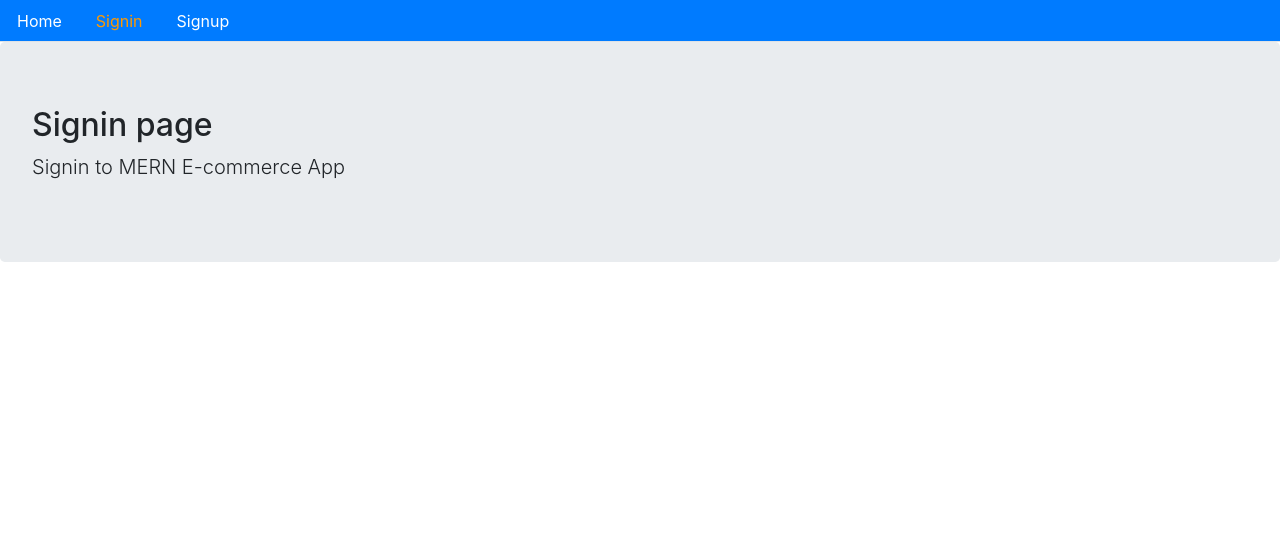
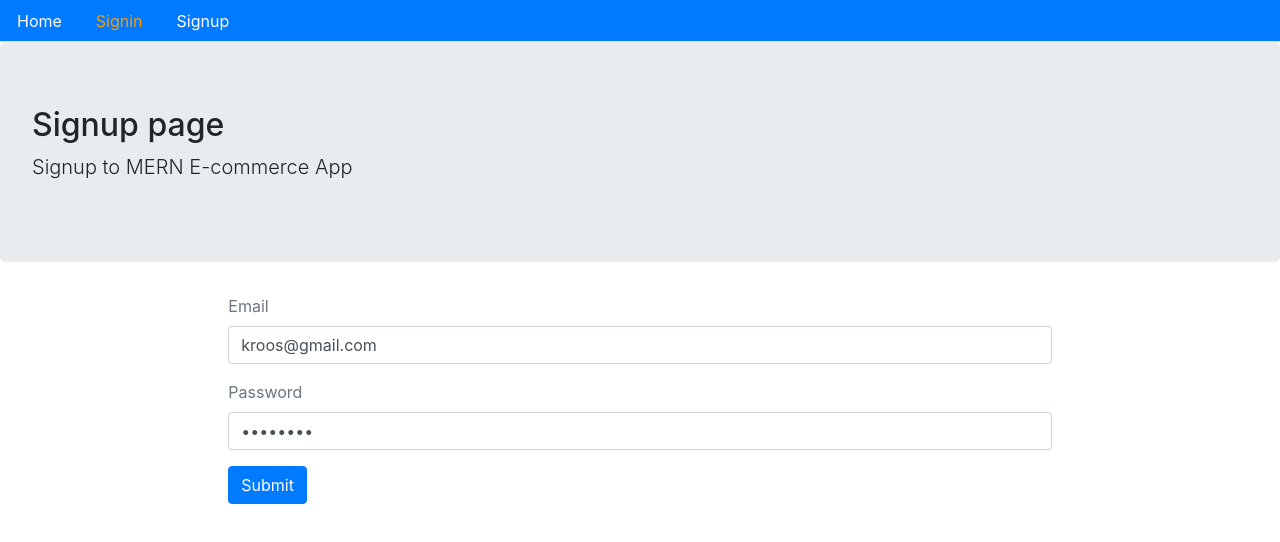
Before and after one commit to Sherifrancis/mern-ecommerce, a React (Create React App) app in the folder frontend/: page /signin in a window 1280 px wide. Shown: the top 542 px of the page. Built offline with nearby package versions, Linux system fonts and the light colour scheme; no server answers.

Commit message:
user signin and signup frontend done

```diff
--- a/frontend/src/auth/index.js
+++ b/frontend/src/auth/index.js
@@ -17,3 +17,53 @@
       console.log(err);
     });
 };
+
+export const signin = (user) => {
+  // console.log(name, email, password);
+  return fetch(`${API}/signin`, {
+    method: 'POST',
+    headers: {
+      Accept: 'application/json',
+      'Content-Type': 'application/json',
+    },
+    body: JSON.stringify(user),
+  })
+    .then((response) => {
+      return response.json();
+    })
+    .catch((err) => {
+      console.log(err);
+    });
+};
+
+export const authenticate = (data, next) => {
+  if (typeof window !== 'undefined') {
+    localStorage.setItem('jwt', JSON.stringify(data));
+    next();
+  }
+};
+
+export const signout = (next) => {
+  if (typeof window !== 'undefined') {
+    localStorage.removeItem('jwt');
+    next();
+    return fetch(`${API}/signout`, {
+      method: 'GET',
+    })
+      .then((response) => {
+        console.log('signout', response);
+      })
+      .catch((err) => console.log(err));
+  }
+};
+
+export const isAuthenticated = () => {
+  if (typeof window === 'undefined') {
+    return false;
+  }
+  if (localStorage.getItem('jwt')) {
+    return JSON.parse(localStorage.getItem('jwt'));
+  } else {
+    return false;
+  }
+};
--- a/frontend/src/core/Menu.js
+++ b/frontend/src/core/Menu.js
@@ -1,5 +1,6 @@
-import React from 'react';
+import React, { Fragment } from 'react';
 import { Link, withRouter } from 'react-router-dom';
+import { signout, isAuthenticated } from '../auth';
 
 const isActive = (history, path) => {
   if (history.location.pathname === path) {
@@ -17,6 +18,8 @@
           Home
         </Link>
       </li>
+      {!isAuthenticated() && (
+        <Fragment>
           <li className='nav-item'>
             <Link
               className='nav-link'
@@ -35,6 +38,24 @@
               Signup
             </Link>
           </li>
+        </Fragment>
+      )}
+
+      {isAuthenticated() && (
+        <li className='nav-item'>
+          <span
+            className='nav-link'
+            style={{ cursor: 'pointer', color: '#ffffff' }}
+            onClick={() =>
+              signout(() => {
+                history.push('/');
+              })
+            }
+          >
+            Signout
+          </span>
+        </li>
+      )}
     </ul>
   </div>
 );
--- a/frontend/src/user/Signin.js
+++ b/frontend/src/user/Signin.js
@@ -1,8 +1,101 @@
-import React from 'react';
+import React, { useState } from 'react';
+import { Redirect } from 'react-router-dom';
 import Layout from '../core/Layout';
+import { signin, authenticate } from '../auth';
 
-const Signin = () => (
-  <Layout title='Signin page' description='Signin to MERN E-commerce App'></Layout>
-);
+const Signin = () => {
+  const [values, setValues] = useState({
+    email: 'kroos@gmail.com',
+    password: '12345678',
+    error: '',
+    loading: false,
+    redirectToReferrer: false,
+  });
+
+  const { email, password, loading, error, redirectToReferrer } = values;
+
+  const handleChange = (name) => (event) => {
+    setValues({ ...values, error: false, [name]: event.target.value });
+  };
+
+  const clickSubmit = (event) => {
+    event.preventDefault(); // so that browser does not reload
+    setValues({ ...values, error: false, loading: true });
+    signin({ email, password }).then((data) => {
+      if (data.error) {
+        setValues({ ...values, error: data.error, loading: false });
+      } else {
+        authenticate(data, () => {
+          setValues({
+            ...values,
+            redirectToReferrer: true,
+          });
+        });
+      }
+    });
+  };
+
+  const signInForm = () => (
+    <form>
+      <div className='form-group'>
+        <label className='text-muted'>Email</label>
+        <input
+          onChange={handleChange('email')}
+          type='email'
+          className='form-control'
+          value={email}
+        />
+      </div>
+
+      <div className='form-group'>
+        <label className='text-muted'>Password</label>
+        <input
+          onChange={handleChange('password')}
+          type='password'
+          className='form-control'
+          value={password}
+        />
+      </div>
+      <button onClick={clickSubmit} className='btn btn-primary'>
+        Submit
+      </button>
+    </form>
+  );
+
+  const showError = () => (
+    <div
+      className='alert alert-danger'
+      style={{ display: error ? '' : 'none' }}
+    >
+      {error}
+    </div>
+  );
+
+  const showLoading = () =>
+    loading && (
+      <div className='alert alert-info'>
+        <h2>Loading...</h2>
+      </div>
+    );
+
+  const redirectUser = () => {
+    if (redirectToReferrer) {
+      return <Redirect to='/' />;
+    }
+  };
+
+  return (
+    <Layout
+      title='Signup page'
+      description='Signup to MERN E-commerce App'
+      className='container col-md-8 offset-md-2'
+    >
+      {showLoading()}
+      {showError()}
+      {signInForm()}
+      {redirectUser()}
+    </Layout>
+  );
+};
 
 export default Signin;
--- a/frontend/src/user/Signup.js
+++ b/frontend/src/user/Signup.js
@@ -1,7 +1,7 @@
 import React, { useState } from 'react';
 import { Link } from 'react-router-dom';
 import Layout from '../core/Layout';
-import {signup} from '../auth';
+import { signup } from '../auth';
 
 const Signup = () => {
   const [values, setValues] = useState({
```
Lines whose indentation alone changed are shown as unchanged.
